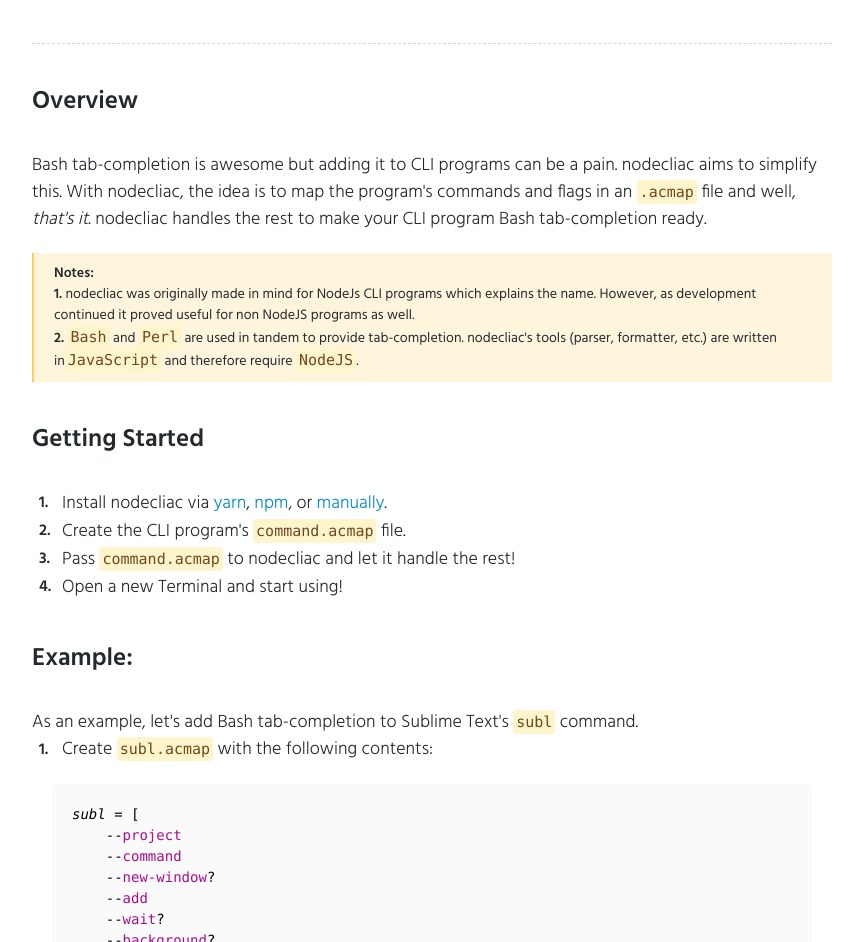
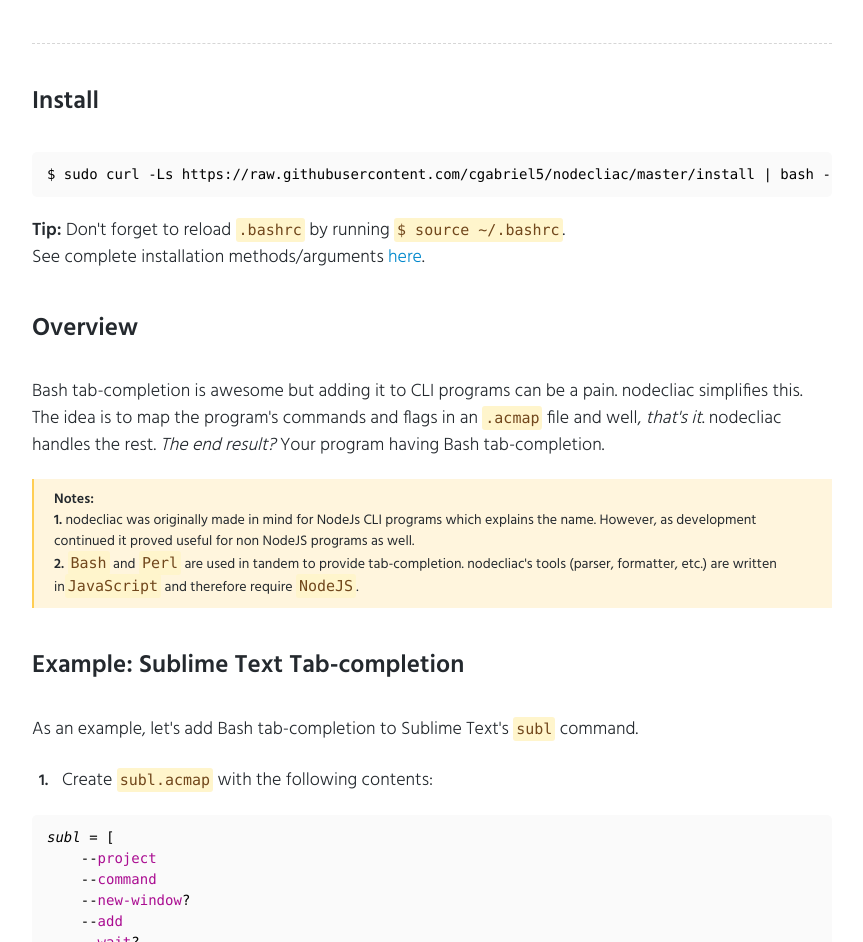
Before and after one commit to cgabriel5/nodecliac, a website: page index.html in a window 1280 px wide. Shown: the part 195-1137 px from the top of the page, without its empty margins (208-1071 px from the left). Drawn offline with Linux system fonts and the light colour scheme.

Commit message:
update: Re-work landing page, add install section

```diff
--- a/index.html
+++ b/index.html
@@ -56,15 +56,52 @@
 		</div>
 		<main class="main-cont">
 			<section>
+				<div class="section-title">Install</div>
+				<!-- 				<p class="section-paragraph">
+					As an example, let's add Bash tab-completion to Sublime
+					Text's <code>subl</code> command.
+				</p> -->
+
+				<div class="section-list">
+					<!-- 				<div class="list-item">
+						<div class="list-bullet"><span>1.</span></div>
+						<div>Let nodecliac take over.</div>
+					</div> -->
+					<pre
+						class="code-block-cont"
+					><code class="code-block">$ sudo curl -Ls https://raw.githubusercontent.com/cgabriel5/nodecliac/master/install | bash -s</code></pre>
+					<div class="list-item">
+						<!-- <div class="list-bullet"><span>3.</span></div> -->
+
+						<div>
+							<span class="bold">Tip:</span> Don't forget to
+							reload <code>.bashrc</code> by running
+							<code>$ source ~/.bashrc</code>.
+
+							<div>
+								See complete installation methods/arguments
+								<a
+									href="https://github.com/cgabriel5/nodecliac#install"
+									target="_blank"
+									class="link"
+									>here</a
+								>.
+							</div>
+						</div>
+					</div>
+				</div>
+			</section>
+
+			<section>
 				<div class="section-title">Overview</div>
 				<p class="section-paragraph">
 					Bash tab-completion is awesome but adding it to CLI programs
-					can be a pain. nodecliac aims to simplify this. With
-					nodecliac, the idea is to map the program's commands and
-					flags in an
+					can be a pain. nodecliac simplifies this. The idea is to map
+					the program's commands and flags in an
 					<code>.acmap</code> file and well,
 					<span class="italic">that's it</span>. nodecliac handles the
-					rest to make your CLI program Bash tab-completion ready.
+					rest. <span class="italic">The end result?</span> Your
+					program having Bash tab-completion.
 				</p>
 
 				<div class="note-cont">
@@ -84,7 +121,8 @@
 					</div>
 				</div>
 			</section>
-			<section>
+
+			<!-- 			<section>
 				<div class="section-title">Getting Started</div>
 				<div class="section-list">
 					<div class="list-item">
@@ -133,14 +171,18 @@
 						<div>Open a new Terminal and start using!</div>
 					</div>
 				</div>
-			</section>
+			</section> -->
 
 			<section>
-				<div class="section-title">Example:</div>
+				<div class="section-title">
+					Example: Sublime Text Tab-completion
+				</div>
 				<p class="section-paragraph">
 					As an example, let's add Bash tab-completion to Sublime
 					Text's <code>subl</code> command.
 				</p>
+
+				<br />
 
 				<div class="section-list">
 					<div class="list-item">
@@ -178,7 +220,7 @@
 						<video
 							controls=""
 							name="subl bash tab-completion"
-							width="750"
+							width="800"
 							height="200"
 							src="website/media/subl-tab-completion.mov"
 							class="video"
--- a/website/css/pre.styles.css
+++ b/website/css/pre.styles.css
@@ -185,8 +185,8 @@ code {
 
 .code-block-cont {
 	border-radius: 5px;
-	padding: 20px;
-	margin: 20px;
+	padding: 12px 15px;
+	margin: 20px 0;
 	background-color: #fafafa;
 	overflow: auto;
 	-webkit-overflow-scrolling: touch;
@@ -196,7 +196,7 @@ code {
 	display: flex;
 	justify-content: center;
 	align-items: center;
-	margin: 20px;
+	margin: 20px 0;
 }
 
 .video {
--- a/website/css/styles.css
+++ b/website/css/styles.css
@@ -248,8 +248,8 @@ code {
 
 .code-block-cont {
 	border-radius: 5px;
-	padding: 20px;
-	margin: 20px;
+	padding: 12px 15px;
+	margin: 20px 0;
 	background-color: #fafafa;
 	overflow: auto;
 	-webkit-overflow-scrolling: touch;
@@ -265,7 +265,7 @@ code {
 	-webkit-box-align: center;
 	-ms-flex-align: center;
 	align-items: center;
-	margin: 20px;
+	margin: 20px 0;
 }
 
 .video {
```
